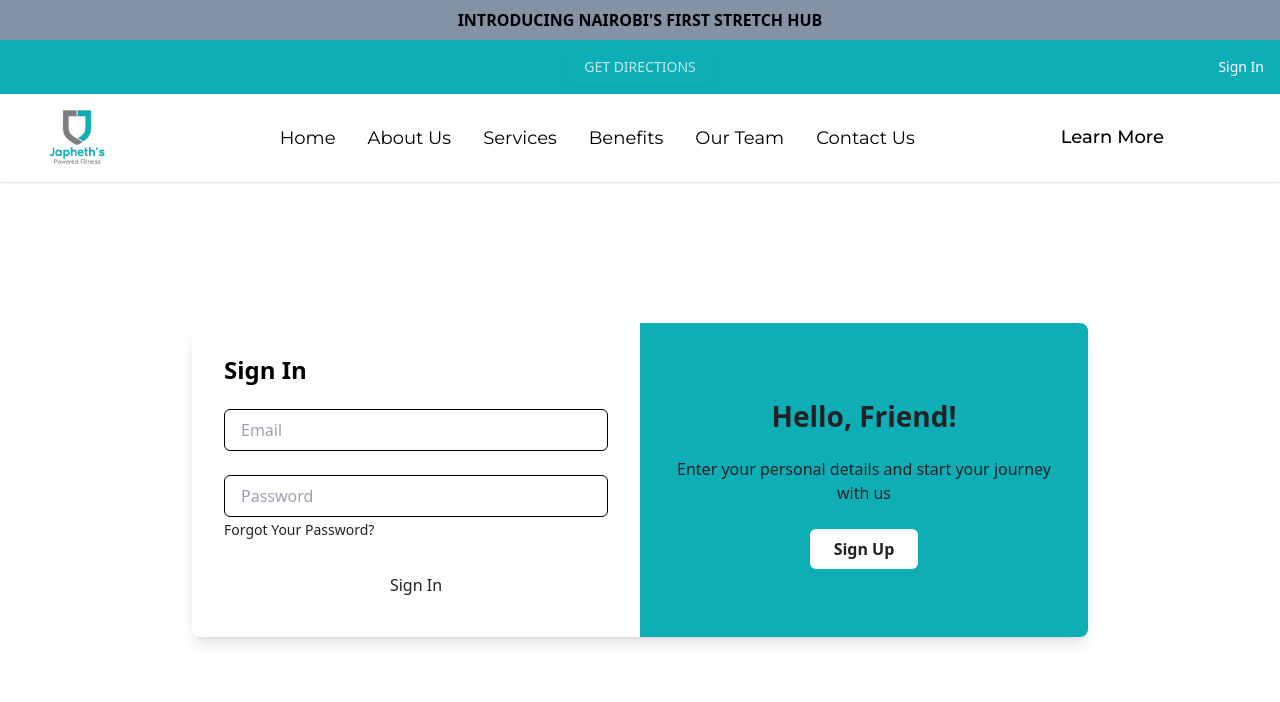
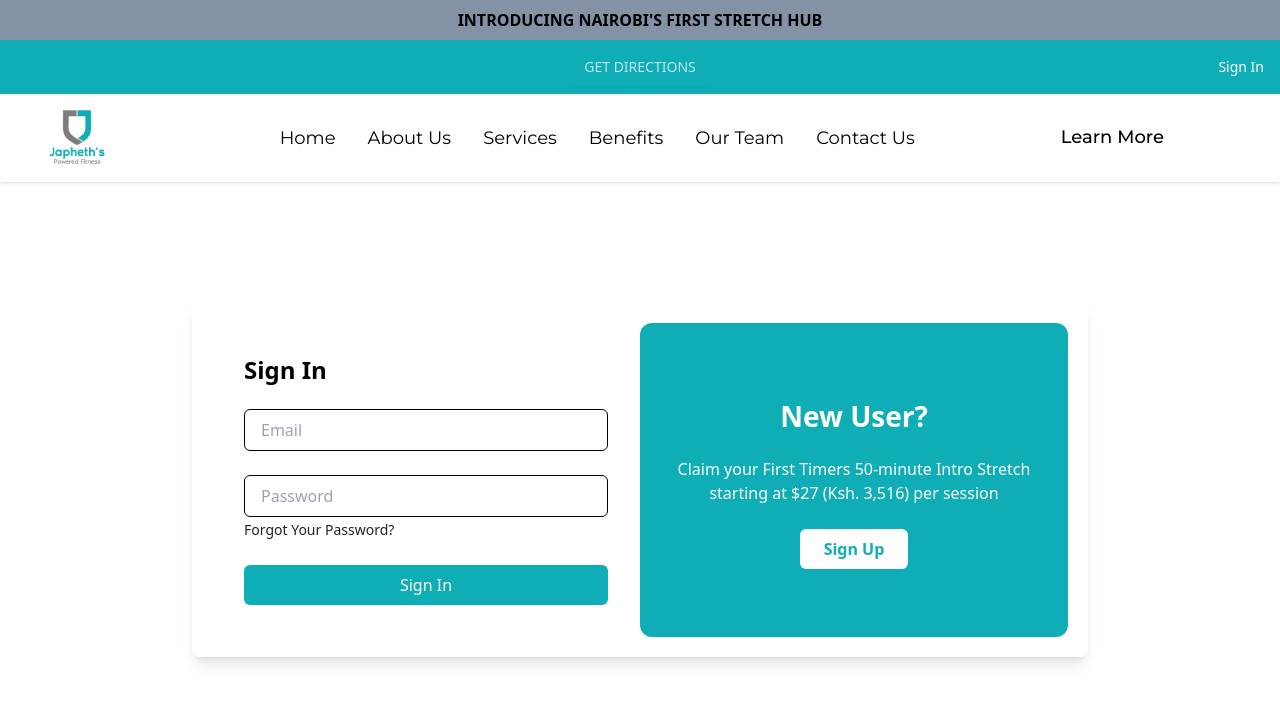
Before and after one commit to meshack-vs-you-all/first-jpf-template, a React (Vite) app: page /auth in a window 1280 px wide. Shown: the top 702 px of the page. Built offline with nearby package versions, Linux system fonts and the light colour scheme.

Commit message:
added sign in screen

```diff
--- a/src/pages/Auth.jsx
+++ b/src/pages/Auth.jsx
@@ -1,6 +1,6 @@
 // src/pages/Auth.jsx
 
-import { useState } from 'react';
+import  { useState } from 'react';
 
 const Auth = () => {
     const [isRegister, setIsRegister] = useState(false);
@@ -25,12 +25,13 @@ const Auth = () => {
     };
 
     return (
-        <div className="flex justify-center items-center h-screen bg-gray-100">
-            <div className={`relative bg-white rounded-lg shadow-lg overflow-hidden w-full max-w-4xl ${isRegister ? 'flex-row-reverse' : ''} flex`}>
-                <div className="w-full md:w-1/2 p-8">
+        <div className="flex justify-center items-center h-screen p-5 bg-light">
+            <div className={`auth-box relative bg-white p-5 rounded-lg shadow-lg overflow-hidden w-full max-w-4xl ${isRegister ? 'flex-row-reverse' : ''} flex flex-col md:flex-row`}>
+                <div className="form-container w-full md:w-1/2 p-8">
                     <form onSubmit={handleAuth} className="space-y-6">
                         <h1 className="text-2xl font-bold">{isRegister ? 'Create Account' : 'Sign In'}</h1>
-                        {error && <p className="text-red-500">{error}</p>}
+                        {error && <p className="text-red">{error}</p>}
+
                         <input
                             type="email"
                             placeholder="Email"
@@ -55,17 +56,17 @@ const Auth = () => {
                             />
                         )}
                         {!isRegister && <a href="#" className="text-sm text-black hover:underline">Forgot Your Password?</a>}
-                        <button type="submit" className="w-full bg-blue-500 text-black py-2 rounded-md">
+                        <button type="submit" className="w-full bg-brand-primary text-white py-2 rounded-md">
                             {isRegister ? 'Sign Up' : 'Sign In'}
                         </button>
                     </form>
                 </div>
-                <div className=" md:flex w-1/2 bg-brand-primary text-black items-center justify-center p-8">
+                <div className=" md:flex w-full md:w-1/2 bg-brand-primary text-white items-center justify-center p-8 rounded-xl">
                     <div className="text-center">
-                        <h2 className="text-3xl font-bold">{isRegister ? 'Welcome Back!' : 'Hello, Friend!'}</h2>
-                        <p className="mt-4">{isRegister ? 'To keep connected with us please login with your personal info' : 'Enter your personal details and start your journey with us'}</p>
+                        <h2 className="text-3xl font-bold">{isRegister ? 'Welcome Back!' : 'New User?'}</h2>
+                        <p className="mt-4">{isRegister ? 'Already have an account?' : 'Claim your First Timers 50-minute Intro Stretch starting at $27 (Ksh. 3,516) per session'}</p>
                         <button
-                            className="mt-6 px-6 py-2 bg-white text-black font-bold rounded-md"
+                            className="mt-6 px-6 py-2 bg-white text-brand-primary font-bold rounded-md"
                             onClick={() => setIsRegister(!isRegister)}
                         >
                             {isRegister ? 'Sign In' : 'Sign Up'}
--- a/tailwind.config.js
+++ b/tailwind.config.js
@@ -28,6 +28,7 @@ export default {
       'dark': '#131313',
       'light': '#fff',
       'light-gray': '#f9f9f9',
+      'red': '#e74c3c',
       // Additional brand-specific colors if needed can be added here
     },
     extend: {
```
